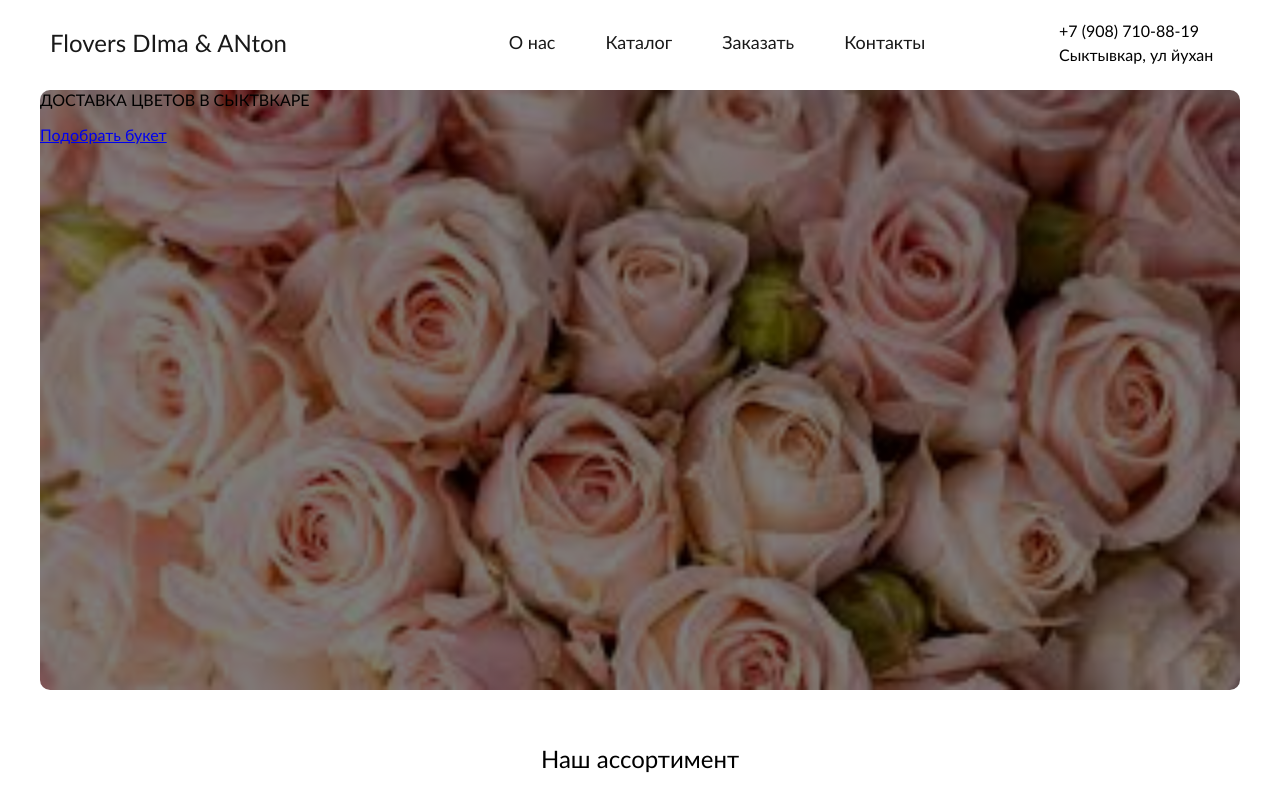
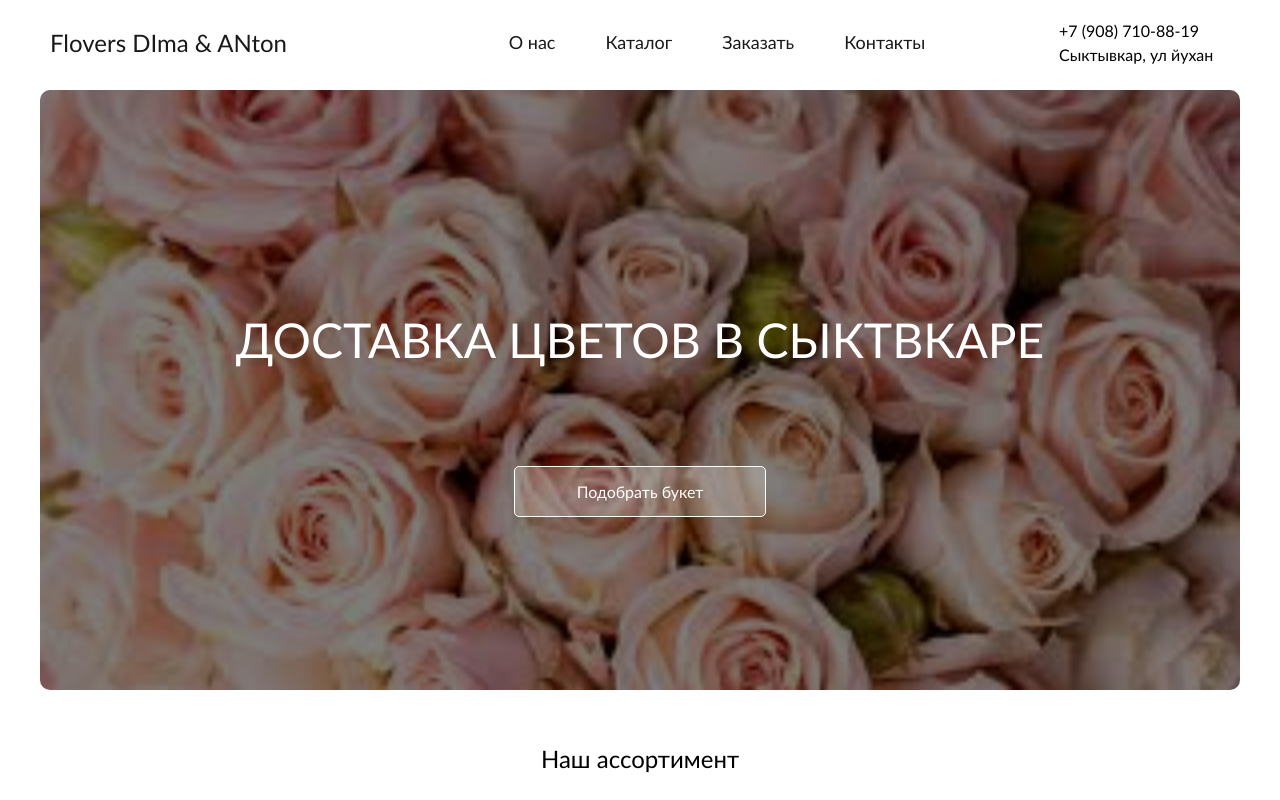
Before and after one commit to d1rt777/flovers, a plain HTML site: page index.html in a window 1280 px wide. Shown: the top 800 px of the page. Drawn offline with Linux system fonts and the light colour scheme.

Commit message:
доделал банер

```diff
--- a/css/style.css
+++ b/css/style.css
@@ -100,16 +100,39 @@ footer {
 .footer_tite {
   margin-bottom: 50px;
 }
-.banner {
-  margin: 10px;
-  width: 100%-10;
-  height: 600px;
-  border-radius: 10px;
-  background: linear-gradient(rgba(0, 0, 0.5, 0.5), rgba(0, 0, 0, 0.5)),
-    url("../img/images.jpeg") no-repeat center center/cover;
+.banner{
+    margin: 10px;
+    width: 100%-10;
+    height: 600px;
+    text-align: center;
+    display: flex;
+    flex-direction: column;
+    justify-content: center;
+    align-items: center;
+    border-radius: 10px;
+    background: linear-gradient(rgba(0, 0, 0.5, 0.5), rgba(0, 0, 0, 0.5)), url('../img/images.jpeg') no-repeat center center/cover;
 }
-.banner_content {
-  width: 50%;
+.banner_content{
+    margin-bottom: 50px;
+    font-size: 48px;
+    color: white;
+    font-weight: 100;
+}
+.link_bnt{
+    width: 200px;
+    height: 40px-15;
+    padding: 15px 25px;
+    border: 1px solid rgb(255, 255, 255);
+    border-radius: 5px;
+    text-decoration: none;
+    color: white;
+    background-color: #ffffff3b;
+    text-align: center;
+    transition: all 0.3s ease;
+}
+.link_bnt:hover{
+    background: white;
+    color: #191919;
 }
 
 header {
--- a/index.html
+++ b/index.html
@@ -31,7 +31,7 @@
             <div class="banner_content">
                 <p class="banner_title">ДОСТАВКА ЦВЕТОВ В СЫКТВКАРЕ</p>
             </div>
-            <a href="#forma">Подобрать букет</a>
+            <a href="#forma" class="link_bnt">Подобрать букет</a>
         </section>
         <section class="cards">
             <p class="block-title">Наш ассортимент</p>
```
